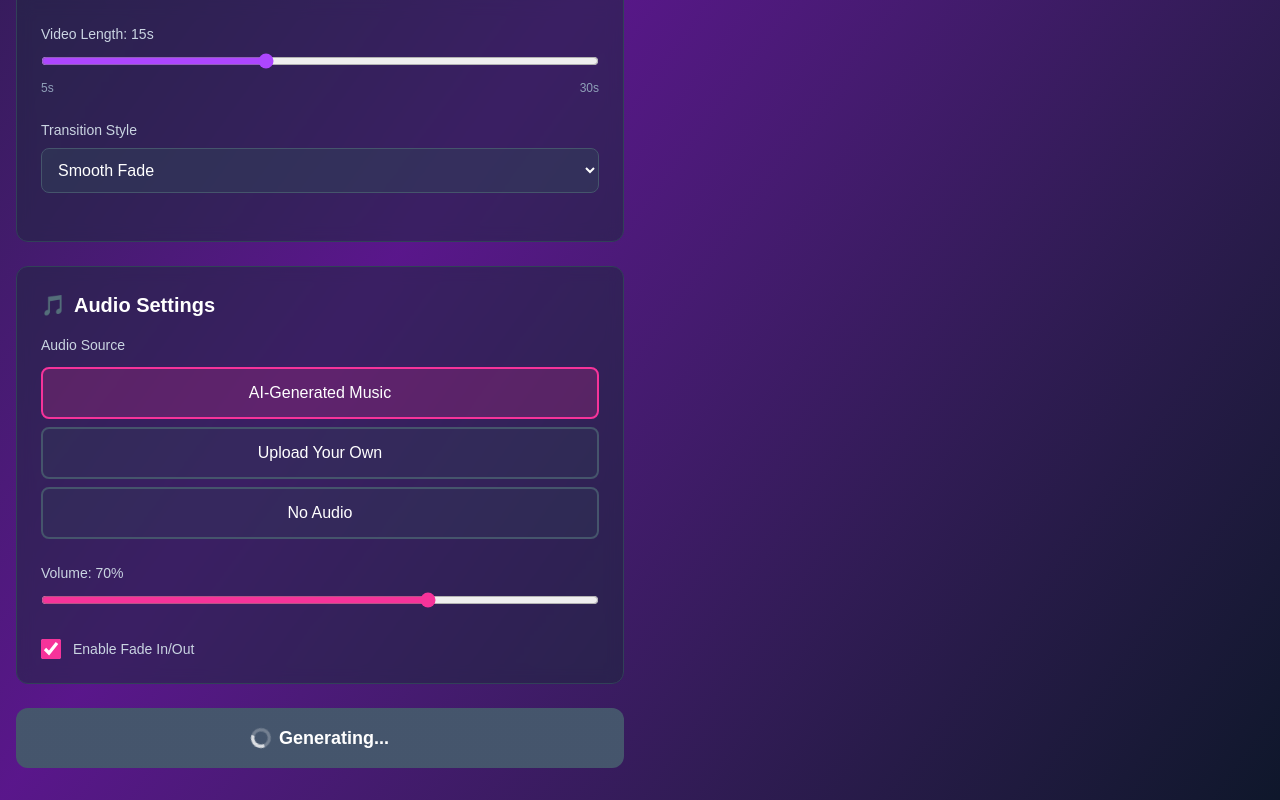
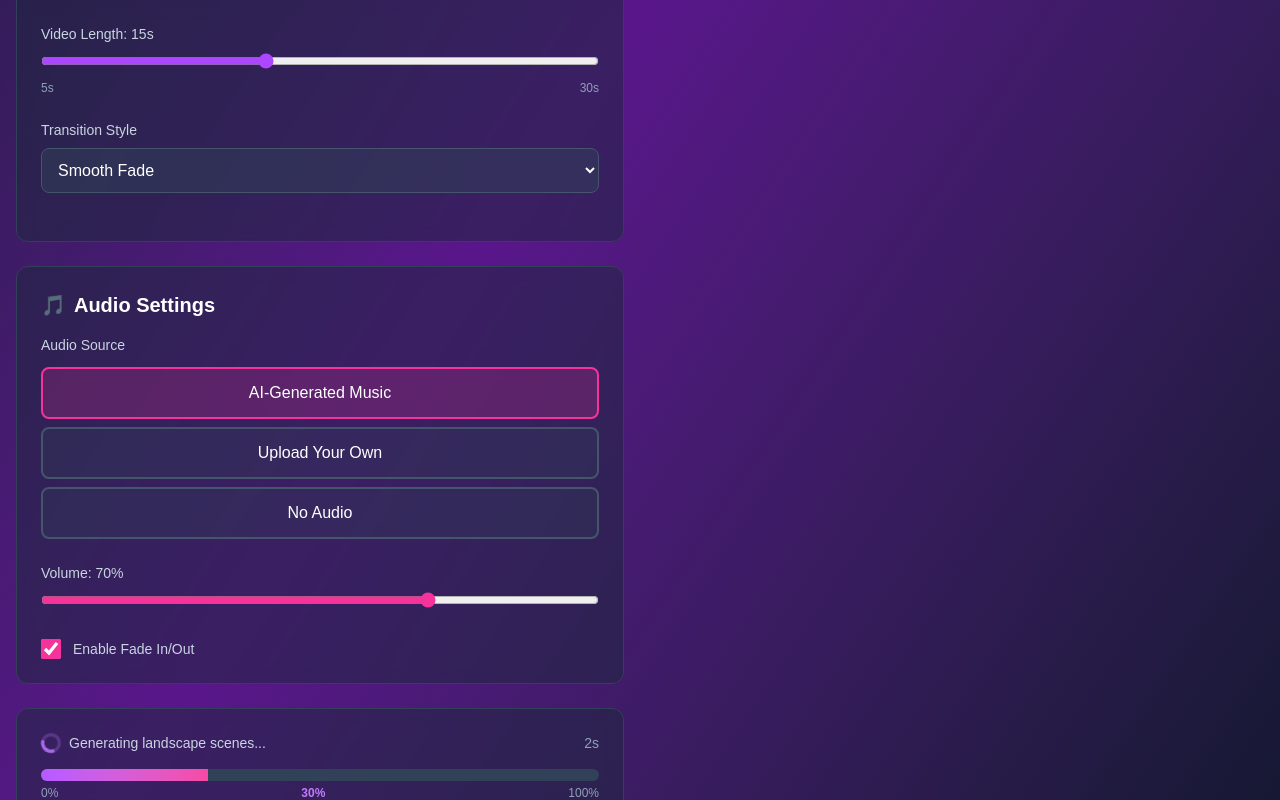
Before and after one commit to null-shot-apps/video-generator, a Next.js app in the folder packages/video-generator/: page / in a window 1280 px wide. Both pictures are taken after a click on the button "✨ Generate Video". Shown: the part 962-1762 px from the top of the page. Built offline with nearby package versions, Linux system fonts and the light colour scheme.

Commit message:
AI chat session: Updated code and files

```diff
--- a/packages/video-generator/src/app/page.tsx
+++ b/packages/video-generator/src/app/page.tsx
@@ -20,14 +20,42 @@ export default function VideoGenerator() {
   const [isGenerating, setIsGenerating] = useState(false);
   const [generatedVideo, setGeneratedVideo] = useState<string | null>(null);
   const [uploadedAudio, setUploadedAudio] = useState<File | null>(null);
+  const [progress, setProgress] = useState(0);
+  const [progressStatus, setProgressStatus] = useState('');
+  const [elapsedTime, setElapsedTime] = useState(0);
 
   const handleGenerate = async () => {
     setIsGenerating(true);
-    // Simulate generation
-    setTimeout(() => {
-      setGeneratedVideo('preview');
-      setIsGenerating(false);
-    }, 3000);
+    setProgress(0);
+    setElapsedTime(0);
+    setGeneratedVideo(null);
+
+    // Timer for elapsed time
+    const startTime = Date.now();
+    const timerInterval = setInterval(() => {
+      setElapsedTime(Math.floor((Date.now() - startTime) / 1000));
+    }, 1000);
+
+    // Simulate generation with progress stages
+    const stages = [
+      { progress: 15, status: 'Initializing AI models...', delay: 800 },
+      { progress: 30, status: 'Generating landscape scenes...', delay: 1200 },
+      { progress: 50, status: 'Applying mood and style...', delay: 1500 },
+      { progress: 65, status: 'Creating transitions...', delay: 1000 },
+      { progress: 80, status: 'Processing audio track...', delay: 1200 },
+      { progress: 95, status: 'Finalizing video...', delay: 800 },
+      { progress: 100, status: 'Complete!', delay: 500 },
+    ];
+
+    for (const stage of stages) {
+      await new Promise(resolve => setTimeout(resolve, stage.delay));
+      setProgress(stage.progress);
+      setProgressStatus(stage.status);
+    }
+
+    clearInterval(timerInterval);
+    setGeneratedVideo('preview');
+    setIsGenerating(false);
   };
 
   const handleDownload = (format: string) => {
@@ -280,6 +308,49 @@ export default function VideoGenerator() {
               )}
             </div>
 
+            {/* Progress Bar */}
+            {isGenerating && (
+              <div className="bg-slate-800/50 backdrop-blur-sm rounded-xl p-6 border border-slate-700">
+                <div className="space-y-4">
+                  {/* Status and Time */}
+                  <div className="flex items-center justify-between">
+                    <div className="flex items-center gap-2">
+                      <svg className="animate-spin h-5 w-5 text-purple-400" viewBox="0 0 24 24">
+                        <circle className="opacity-25" cx="12" cy="12" r="10" stroke="currentColor" strokeWidth="4" fill="none" />
+                        <path className="opacity-75" fill="currentColor" d="M4 12a8 8 0 018-8V0C5.373 0 0 5.373 0 12h4zm2 5.291A7.962 7.962 0 014 12H0c0 3.042 1.135 5.824 3 7.938l3-2.647z" />
+                      </svg>
+                      <span className="text-sm font-medium text-slate-300">{progressStatus}</span>
+                    </div>
+                    <span className="text-sm text-slate-400">{elapsedTime}s</span>
+                  </div>
+
+                  {/* Progress Bar */}
+                  <div className="relative">
+                    <div className="w-full h-3 bg-slate-700 rounded-full overflow-hidden">
+                      <div
+                        className="h-full bg-gradient-to-r from-purple-500 to-pink-500 transition-all duration-500 ease-out relative"
+                        style={{ width: `${progress}%` }}
+                      >
+                        <div className="absolute inset-0 bg-white/20 animate-pulse" />
+                      </div>
+                    </div>
+                    <div className="flex justify-between mt-1">
+                      <span className="text-xs text-slate-400">0%</span>
+                      <span className="text-xs font-semibold text-purple-400">{progress}%</span>
+                      <span className="text-xs text-slate-400">100%</span>
+                    </div>
+                  </div>
+
+                  {/* Estimated Time */}
+                  <div className="text-center">
+                    <p className="text-xs text-slate-400">
+                      {progress < 100 ? 'Estimated time remaining: ~' + Math.max(0, 8 - elapsedTime) + 's' : 'Generation complete!'}
+                    </p>
+                  </div>
+                </div>
+              </div>
+            )}
+
             {/* Generate Button */}
             <button
               onClick={handleGenerate}
```
